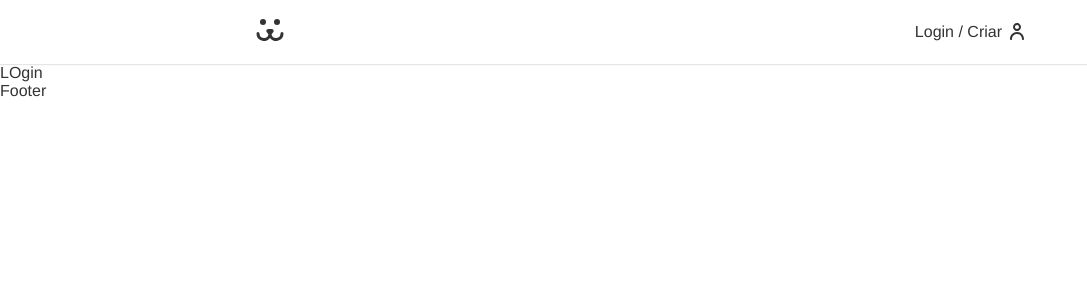
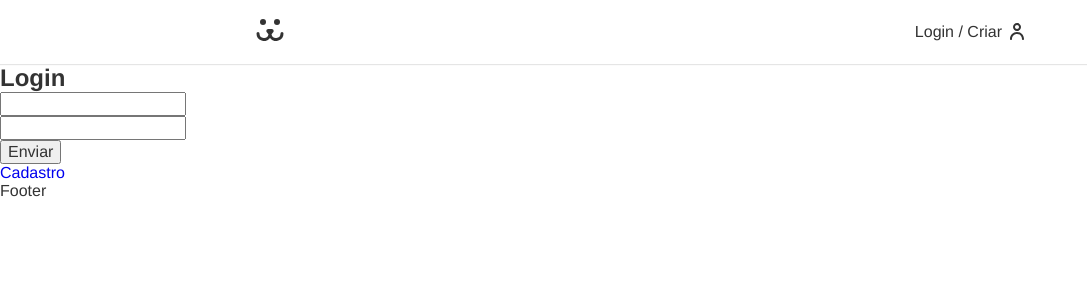
Before and after one commit to gabrielqoliveiraa/instadog, a React (Create React App) app: page /login in a window 1280 px wide. Shown: the top 300 px of the page, without its empty margins (0-1087 px from the left). Built offline with nearby package versions, Linux system fonts and the light colour scheme.

Commit message:
Login Configs

```diff
--- a/src/App.js
+++ b/src/App.js
@@ -21,7 +21,7 @@
         <Header/>
         <Routes>
           <Route path='/' element={ <Home/>}/>
-          <Route path='/login' element={ <Login/>}/>
+          <Route path='/login/*' element={ <Login/>}/>
         </Routes>
         <Footer/>
 
--- a/src/Components/Login/Login.js
+++ b/src/Components/Login/Login.js
@@ -1,9 +1,23 @@
 import React from 'react'
+import { Route, Routes } from 'react-router'
+import LoginForm from './LoginForm'
+import LoginCreate from './LoginCreate'
+import LoginPasswordLost from './LoginPasswordLost'
+import LoginPasswordReset from './LoginPasswordReset'
 
 const Login = () => {
     return (
         <div>
-            LOgin
+            <Routes>
+                <Route path='/' element={<LoginForm />}/>
+                <Route path='/criar' element={<LoginCreate />}/>
+                <Route path='/perdeu' element={<LoginPasswordLost />}/>
+                <Route path='/resetar' element={<LoginPasswordReset />}/>
+
+
+
+
+            </Routes>
         </div>
     )
 }
--- /dev/null
+++ b/src/Components/Login/LoginCreate.js
@@ -0,0 +1,11 @@
+import React from 'react'
+
+const LoginCreate = () => {
+    return (
+        <div>
+            Criate
+        </div>
+    )
+}
+
+export default LoginCreate
--- /dev/null
+++ b/src/Components/Login/LoginForm.js
@@ -0,0 +1,48 @@
+import React from 'react'
+import { Link } from 'react-router-dom'
+
+const LoginForm = () => {
+    const [username, setUsername] = React.useState('')
+    const [password, setPassword] = React.useState('')
+    const [token, setToken] = React.useState('')
+
+
+    function handleSubmit(event) {
+        event.preventDefault()
+        fetch('https://dogsapi.origamid.dev/json/jwt-auth/v1/token', {
+      method: 'POST',
+      headers: {
+        'Content-Type': 'application/json',
+      },
+      body: JSON.stringify({
+        username,
+        password,
+      }),
+    })
+      .then((response) => {
+        console.log(response);
+        return response.json();
+      })
+      .then((json) => {
+        console.log(json);
+        setToken(json.token);
+        return json;
+      });
+    }
+
+    return (
+        <section>
+            <h1>Login</h1>
+            <form onSubmit={handleSubmit}>
+                <input type="text" onChange={({target}) => setUsername(target.value)} value={username}/>
+                <input type="password" onChange={({target}) => setPassword(target.value)} value={password}/>
+
+                <button>Enviar</button>
+            </form>
+
+            <Link to='/login/criar'> Cadastro </Link>
+        </section>
+    )
+}
+
+export default LoginForm
--- /dev/null
+++ b/src/Components/Login/LoginPasswordLost.js
@@ -0,0 +1,11 @@
+import React from 'react'
+
+const LoginPasswordLost = () => {
+    return (
+        <div>
+
+        </div>
+    )
+}
+
+export default LoginPasswordLost
--- /dev/null
+++ b/src/Components/Login/LoginPasswordReset.js
@@ -0,0 +1,11 @@
+import React from 'react'
+
+const LoginPasswordReset = () => {
+    return (
+        <div>
+
+        </div>
+    )
+}
+
+export default LoginPasswordReset
```
